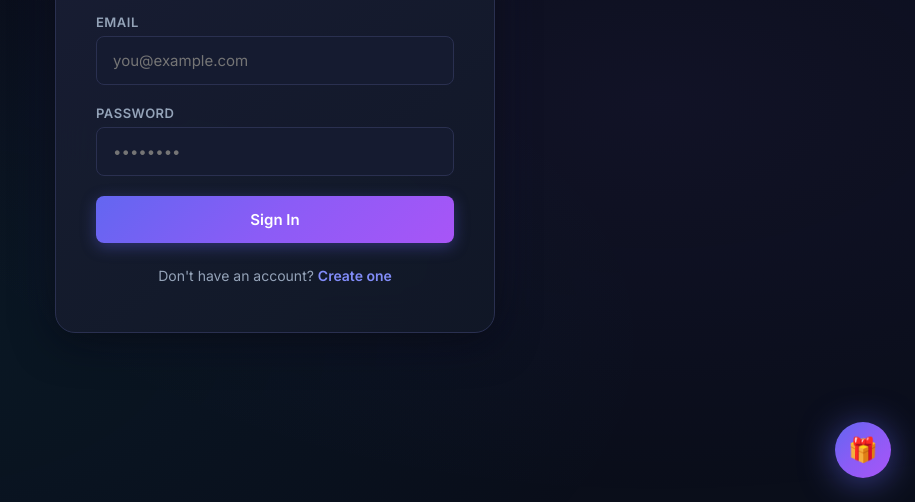
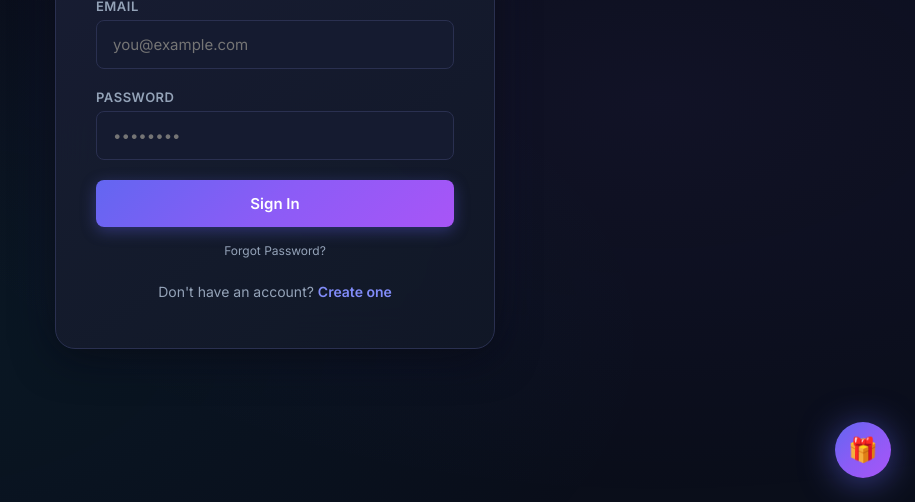
Before and after one commit to 91viksithudda/paper-trading-crypto, a website: page frontend/web/index.html in a window 1280 px wide. Shown: the part 298-800 px from the top of the page, without its empty margins (365-1280 px from the left). Drawn offline with Linux system fonts and the light colour scheme.

Commit message:
Add Forgot Password support notice

```diff
--- a/frontend/web/index.html
+++ b/frontend/web/index.html
@@ -32,6 +32,9 @@
         <input type="password" id="login-password" placeholder="••••••••" required>
       </div>
       <button type="submit" class="btn btn-primary" id="login-btn">Sign In</button>
+      <div style="text-align:center; margin-top:12px;">
+        <a href="javascript:void(0)" onclick="toast('Please contact owner on WhatsApp/Telegram to reset password.', 'info')" style="font-size:12px; color:var(--text-secondary); text-decoration:none;">Forgot Password?</a>
+      </div>
       <div class="auth-switch">
         Don't have an account? <a onclick="showSignup()">Create one</a>
       </div>
```
